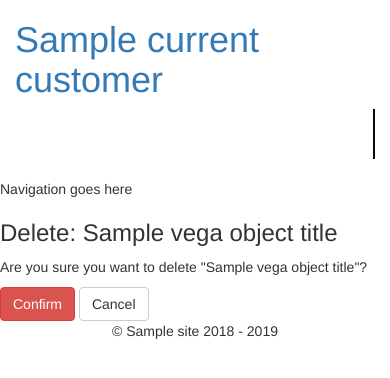
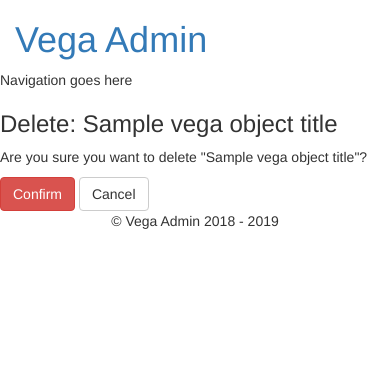
Before and after one commit to moshthepitt/django-vega-admin, a Django app: template vega_admin/templates/vega_admin/badmin/delete.html in a window 390 px wide. Shown: the top 378 px of the page. Run offline with Django 3.2, Linux system fonts and the light colour scheme; the template is opened without the code that fills it: most values are stand-ins (such as "Sample title", 1, 10 or a date in 2020); some libraries are stand-ins or nearby versions.

Commit message:
Remove unnecessary HTML and add site title

```diff
--- a/vega_admin/templates/vega_admin/badmin/base.html
+++ b/vega_admin/templates/vega_admin/badmin/base.html
@@ -29,26 +29,7 @@
              <div class="col-md-5 pull-left">
                 <!-- Logo -->
                 <div class="logo">
-                   <h1><a href="/">{% if current_customer %}{{current_customer.name}}{% else %}{{site.name}}{% endif %}</a></h1>
-                </div>
-             </div>
-             <div class="col-sm-6 col-md-2 pull-right">
-                <div class="navbar navbar-inverse" role="banner">
-                    <nav class="collapse navbar-collapse bs-navbar-collapse navbar-right" role="navigation">
-                      <ul class="nav navbar-nav">
-                        <li class="dropdown">
-                          <a href="#" class="dropdown-toggle" data-toggle="dropdown">{% trans "Account" %} <b class="caret"></b></a>
-                          <ul class="dropdown-menu animated fadeInUp">
-                            {% if request.user.is_authenticated %}
-                            <li><a href="/">{% trans "Change password" %}</a></li>
-                            <li><a href="/">{% trans "Logout" %}</a></li>
-                            {% else %}
-                            <li><a href="/">{% trans "Login" %}</a></li>
-                            {% endif %}
-                          </ul>
-                        </li>
-                      </ul>
-                    </nav>
+                   <h1><a href="/">Vega Admin</a></h1>
                 </div>
              </div>
              <div class="clearfix"></div>
@@ -81,9 +62,11 @@
           {% endblock %}
           {% block page_content %}
           <div class="row page-content">
-            <div class="col-md-12 panel-defalt">
+            <div class="col-md-12 panel-info">
               {% block all_content %}
-              <div class="content-box">{% block main_content %}{% endblock %}</div>
+              <div class="vega-content-box">
+                {% block main_content %}{% endblock %}
+              </div>
             {% endblock %}
             </div>
           </div>
@@ -94,7 +77,7 @@
     <footer>
          <div class="container">
             <div class="copy text-center">
-               &copy; {{ site.name }} {% trans "2018" %} - {% now "Y" %}
+               &copy; Vega Admin {% trans "2018" %} - {% now "Y" %}
             </div>
          </div>
     </footer>
```
